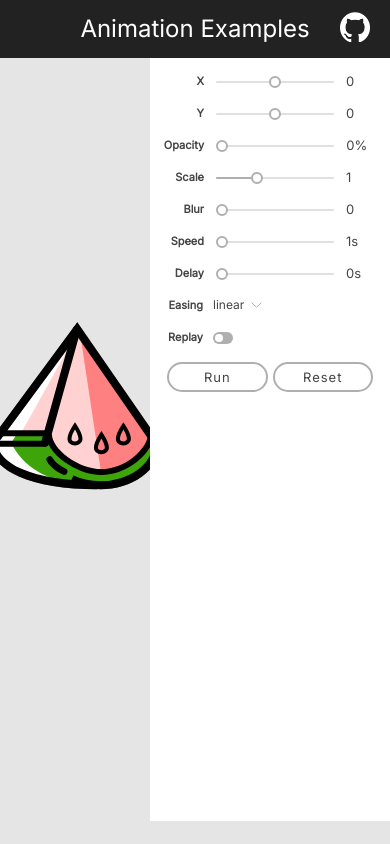
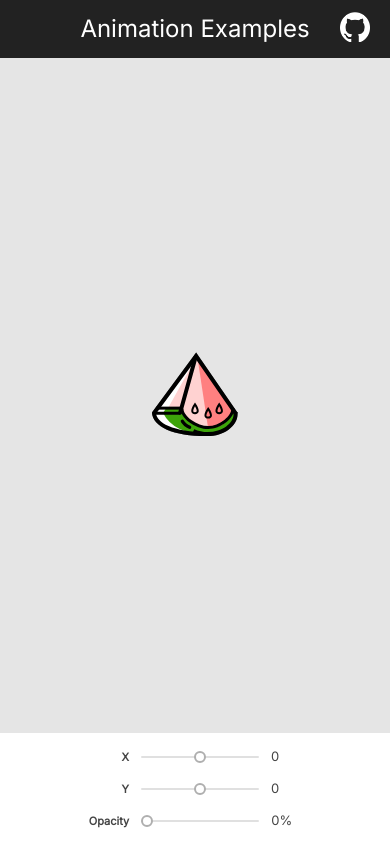
Before and after one commit to f-kurdan/animation-examples, a React (Create React App) app: page / in a window 390 px wide. Shown: the top 844 px of the page. Built offline with nearby package versions, Linux system fonts and the light colour scheme.

Commit message:
Adopt layout for mobile devices

```diff
--- a/src/index.css
+++ b/src/index.css
@@ -5,7 +5,7 @@ body {
     sans-serif;
   -webkit-font-smoothing: antialiased;
   -moz-osx-font-smoothing: grayscale;
-  overflow-y: hidden;
+  /* overflow-y: hidden; */
   overflow-x: hidden;
   background-color: #E5E5E5;
   width: 100%;
--- a/src/main/container/container.css
+++ b/src/main/container/container.css
@@ -22,6 +22,7 @@
     align-items: center;
     transition: all 0.3s ease-out;
 }
+
 .container__elements-position-preview {
     position: absolute;
     display: flex;
@@ -41,3 +42,24 @@
     text-align: center;
     color: white;
 }
+
+@media only screen and (max-width: 600px) {
+    .container {
+        display: flex;
+        justify-content: center;
+        align-items: center;
+        width: 100vw;
+        height: 80vh;
+        box-sizing: border-box;
+    }
+
+    .container__element__image {
+        width: 100px;
+        height: 50px;
+    }
+
+    .container__elements-position-preview {
+        width: 100px;
+        height: 50px;
+    }
+}
--- a/src/main/settings-panel/settings-panel.css
+++ b/src/main/settings-panel/settings-panel.css
@@ -270,5 +270,15 @@
 
 .settings-panel__options__button:hover {
     outline: solid #444444 1px;
-    box-shadow: 2px 2px 4px  #AFAFAF;
+    box-shadow: 2px 2px 4px #AFAFAF;
 }
+
+@media only screen and (max-width: 600px) {
+    .settings-panel {
+        min-height: 300px;
+        min-width: 100%;
+        right: auto;
+        left: auto;
+        top: 80dvh;
+    }
+}
```
